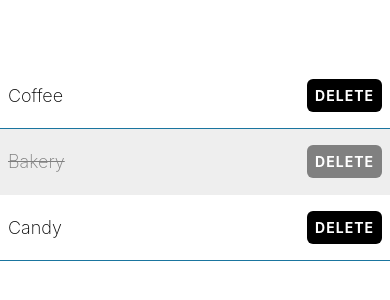
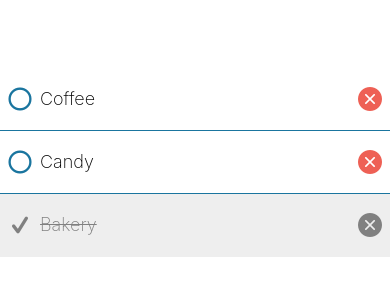
Before and after one commit to howardsolutions/planty, a React Native app: screen / in a window 390 px wide. Shown: the part 260-560 px from the top of the page. Built offline with nearby package versions, Linux system fonts and the light colour scheme.

Commit message:
feat UI: icon button

```diff
--- a/App.tsx
+++ b/App.tsx
@@ -5,8 +5,8 @@
   return (
     <View style={styles.container}>
       <ShoppingListItem name="Coffee" />
-      <ShoppingListItem name="Bakery" isCompleted/>
       <ShoppingListItem name="Candy" />
+      <ShoppingListItem name="Bakery" isCompleted />
     </View>
   );
 }
--- a/components/ShoppingListItem.tsx
+++ b/components/ShoppingListItem.tsx
@@ -1,5 +1,6 @@
 import { Text, TouchableOpacity, View, StyleSheet, Alert } from "react-native";
 import { theme } from "../theme";
+import { AntDesign, Entypo } from "@expo/vector-icons";
 
 type ShoppingListItemProps = {
   name: string;
@@ -33,6 +34,12 @@
         isCompleted ? styles.completedContainer : undefined,
       ]}
     >
+      <View style={styles.row}>
+        <Entypo
+          name={isCompleted ? "check" : "circle"}
+          size={24}
+          color={isCompleted ? theme.colorGrey : theme.colorCerulean}
+        />
         <Text
           style={[
             styles.itemText,
@@ -41,16 +48,14 @@
         >
           {name}
         </Text>
+      </View>
 
-      <TouchableOpacity
-        onPress={handleDelete}
-        activeOpacity={0.8}
-        style={[
-          styles.button,
-          isCompleted ? styles.completedButton : undefined,
-        ]}
-      >
-        <Text style={styles.buttonText}>Delete</Text>
+      <TouchableOpacity hitSlop={20} onPress={handleDelete}>
+        <AntDesign
+          name="closecircle"
+          size={24}
+          color={isCompleted ? theme.colorGrey : theme.colorRed}
+        />
       </TouchableOpacity>
     </View>
   );
@@ -62,24 +67,13 @@
   itemContainer: {
     borderBottomColor: "#1a759f",
     borderBottomWidth: 1,
-    paddingVertical: 16,
+    paddingVertical: 18,
     paddingHorizontal: 8,
     flexDirection: "row",
     alignItems: "center",
     justifyContent: "space-between",
   },
-  itemText: { fontSize: 18, fontWeight: "200" },
-  button: {
-    backgroundColor: theme.colorBlack,
-    padding: 8,
-    borderRadius: 6,
-  },
-  buttonText: {
-    color: theme.colorWhite,
-    fontWeight: "bold",
-    textTransform: "uppercase",
-    letterSpacing: 1,
-  },
+  itemText: { fontSize: 18, fontWeight: "200", marginLeft: 8, flex: 1 },
   completedContainer: {
     backgroundColor: theme.colorLightGrey,
     borderBottomColor: theme.colorLightGrey,
@@ -89,7 +83,9 @@
     textDecorationLine: "line-through",
     textDecorationColor: theme.colorGrey,
   },
-  completedButton: {
-    backgroundColor: theme.colorGrey,
+  row: {
+    flexDirection: "row",
+    flex: 1,
+    alignItems: "center",
   },
 });
--- a/package.json
+++ b/package.json
@@ -10,6 +10,7 @@
     "lint": "eslint ."
   },
   "dependencies": {
+    "@expo/vector-icons": "^14.0.2",
     "expo": "~52.0.18",
     "expo-status-bar": "~2.0.0",
     "react": "18.3.1",
--- a/theme.ts
+++ b/theme.ts
@@ -4,4 +4,5 @@
   colorBlack: "#000",
   colorGrey: "grey",
   colorLightGrey: "#eee",
+  colorRed: "#ee6055",
 };
```
Also changed, not shown: 1 other file (tests, documents, lock files or other folders). Lines whose indentation alone changed are shown as unchanged.
